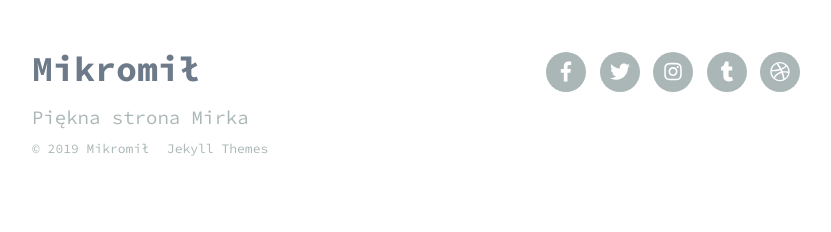
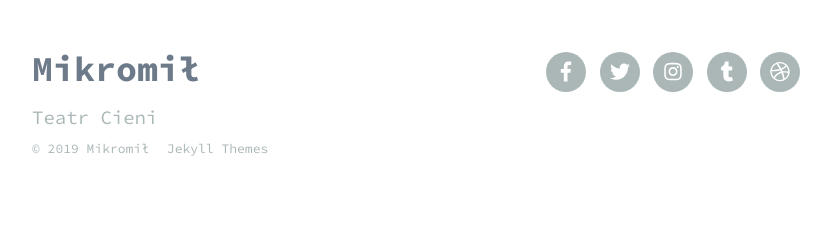
Before and after one commit to Mikromil/emka, a Jekyll site: the page built from _pages/contact.md, in a window 1280 px wide. Shown: the part 1230-1462 px from the top of the page, without its empty margins (224-1055 px from the left). Built offline with Jekyll 4.4.1, drawn with Linux system fonts in a browser that asks for light colours; nearby versions of some CDN libraries.

Commit message:
Update settings.yml

```diff
--- a/_data/settings.yml
+++ b/_data/settings.yml
@@ -20,7 +20,7 @@ menu_settings:
 footer_settings:
   logo_image:
   logo_width: 200
-  footer_tagline: Piękna strona Mirka
+  footer_tagline: Teatr Cieni
 
 grid_settings:
   overlay_opacity: 0.8
```
